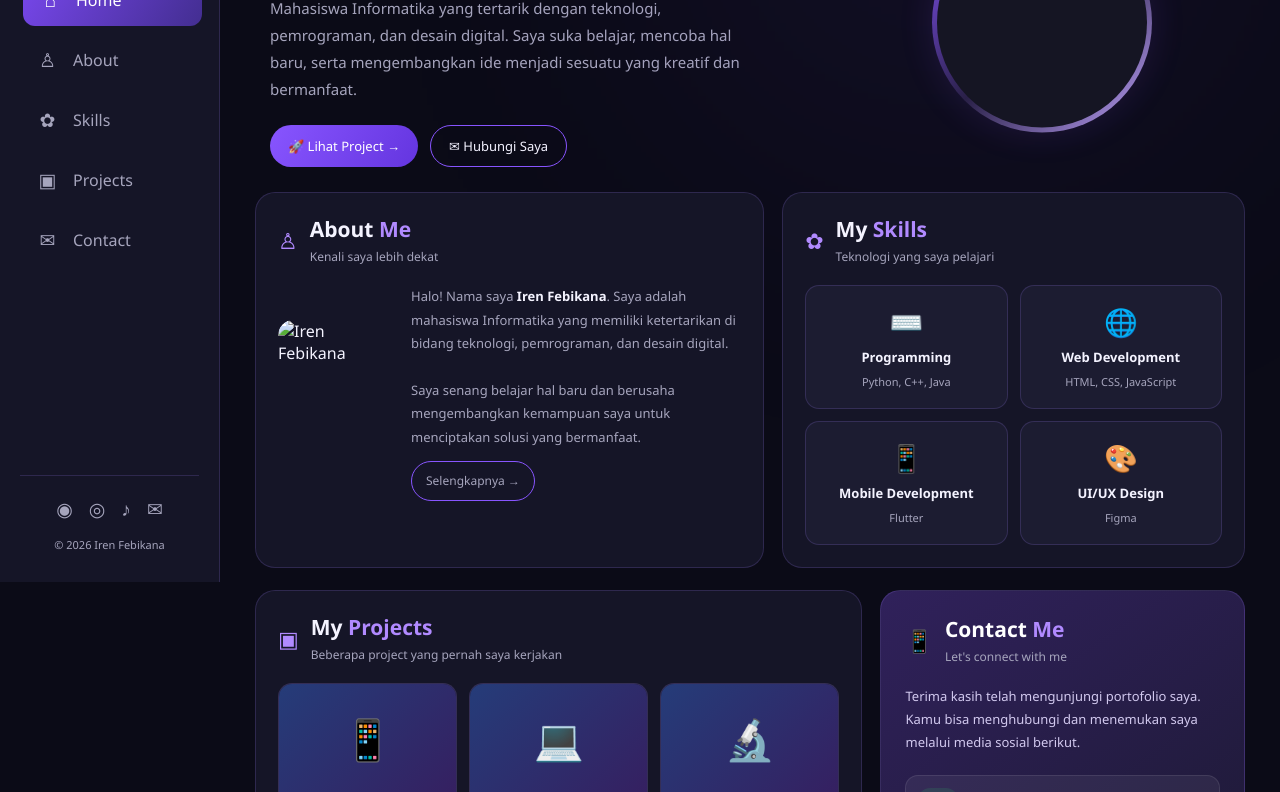
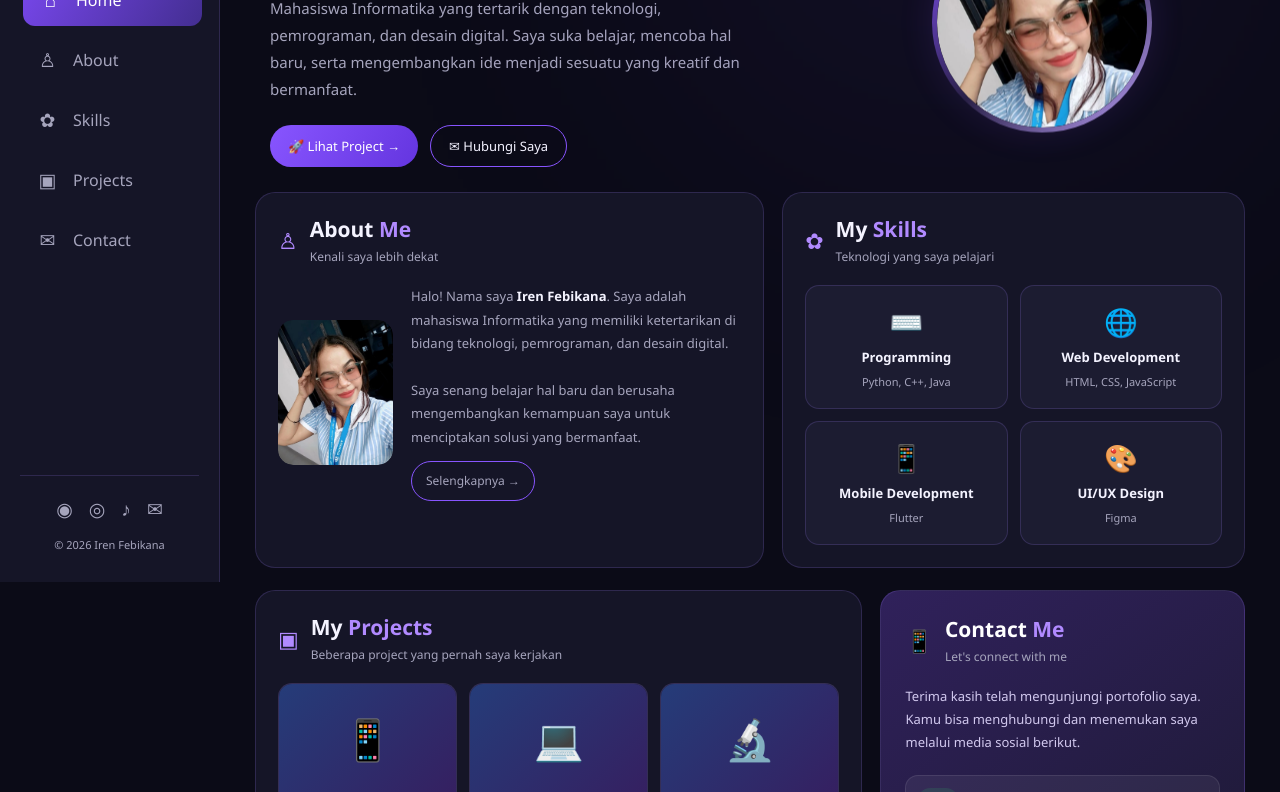
Before and after one commit to Ana-bangun/irenfebikana, a plain HTML site: page index.html in a window 1280 px wide. Shown: the part 218-1010 px from the top of the page. Drawn offline with Linux system fonts and the light colour scheme.

Commit message:
Update index.html

```diff
--- a/index.html
+++ b/index.html
@@ -792,7 +792,7 @@ footer {
         <div class="profile-area">
             <div class="profile-frame">
                 <div class="profile-placeholder">
-                    <img src="images/iren.jpeg" alt="Foto Iren">
+                    <img src="iren.jpeg" alt="Foto Iren">
                 </div>
             </div>
         </div>
@@ -816,7 +816,7 @@ footer {
             <div class="about-inner">
 
                 <div class="about-avatar">
-                    <img src="images/iren.jpeg" alt="Iren Febikana">
+                    <img src="iren.jpeg" alt="Iren Febikana">
                 </div>
 
                 <div class="about-text">
```
